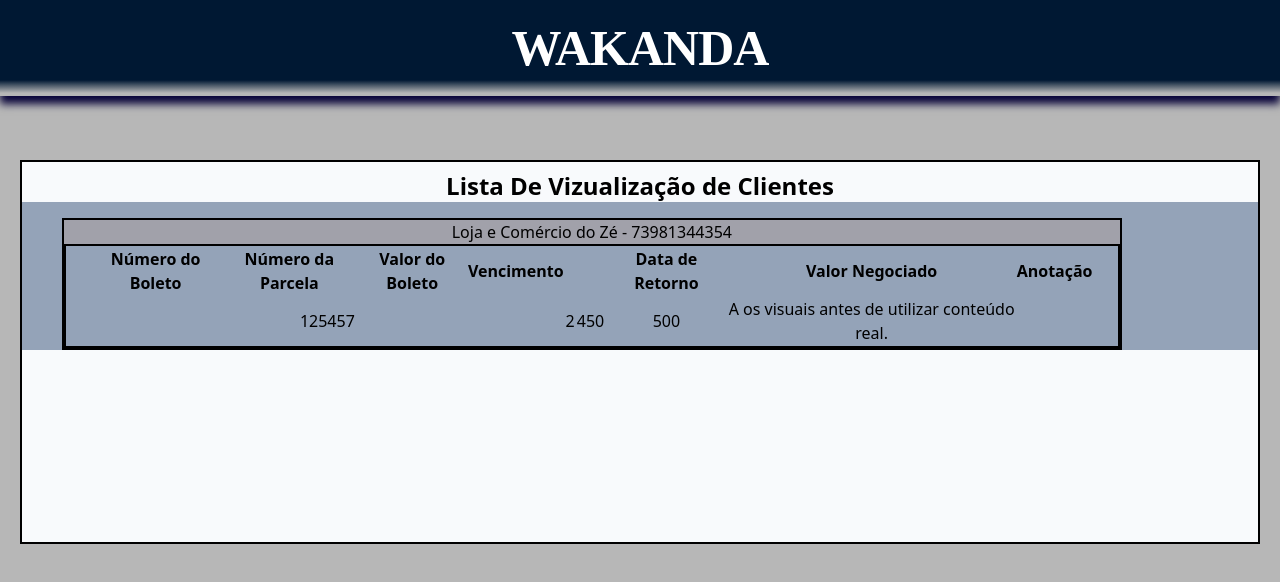
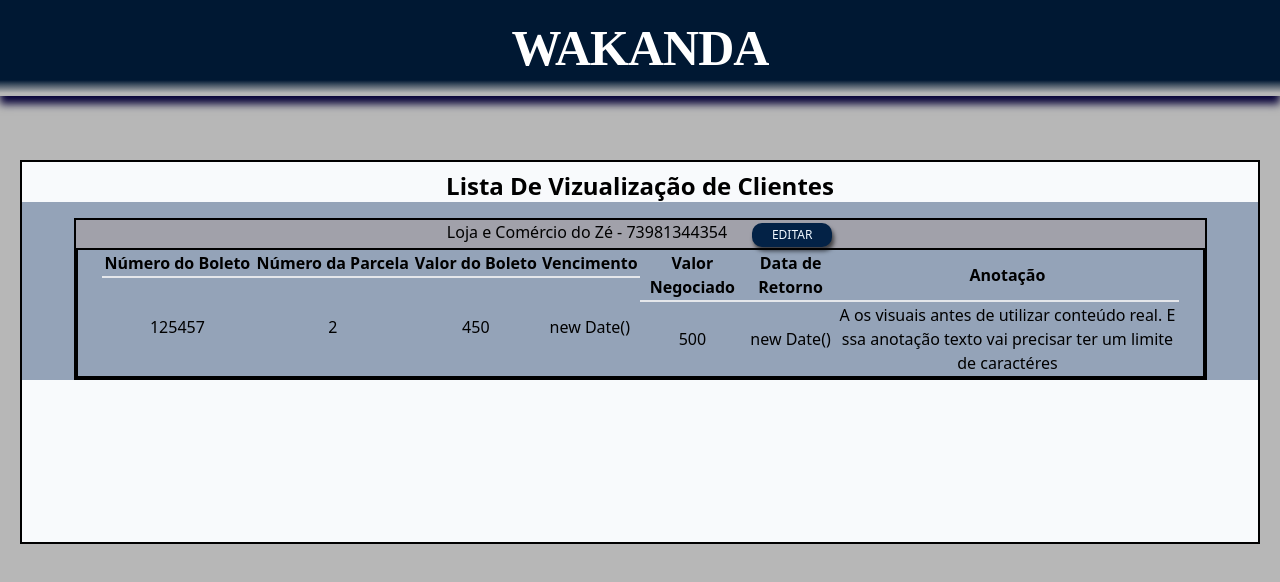
Before and after one commit to Anderson-ams/wakanda_cla-cobranca_boletos, a React (Create React App) app: page / in a window 1280 px wide. Shown: the top 582 px of the page. Built offline with nearby package versions, Linux system fonts and the light colour scheme.

Commit message:
git commit -m "estilizar tabela, capturar evento de click"

```diff
--- a/src/components/Botao/index.tsx
+++ b/src/components/Botao/index.tsx
@@ -1,12 +1,14 @@
+import React from 'react';
 
-import React from 'react';
 import style from './Botao.module.scss';
+
 
 
 type IProps = {
     children: React.ReactNode;
     type?: "button" | "submit" | "reset" | undefined,
     onClick?: () => void,
+    className?: React.HTMLAttributes<HTMLDivElement> | string | undefined | any
 }
 
 
--- a/src/components/TabelaCliente/index.tsx
+++ /dev/null
@@ -1,33 +0,0 @@
-import React from 'react';
-import Boleto from '../../core/BoletoCore/Boleto';
-import Cliente from '../../core/ClienteCore/Cliente';
-import Cobranca from '../../core/CobrancaCore/Conbranca';
-
-interface TabelaPropsCliente {
-  clientes: Cliente[]
-  children?: any
-  className?: React.HTMLAttributes<HTMLDivElement> | string | undefined | any
-}
-
-
-function TabelaCliente(props: TabelaPropsCliente ) {
-
-
-  function renderizarDados() {
-    return props.clientes?.map((cliente, i ) => {
-      return (
-        <tr className={`bg-zinc-400 `} key={cliente.telefoneCliente}>
-          {cliente.nomeCliente} - {cliente.telefoneCliente}
-        </tr>
-      )
-    })
-  }
-
-  return (
-    <table>
-      {renderizarDados()}
-    </table>
-  )
-}
-
-export default TabelaCliente;
--- a/src/components/LayoutTabela/index.tsx
+++ b/src/components/Tabelas/LayoutTabela/index.tsx
@@ -1,5 +1,6 @@
 import React from "react";
-import TituloTabela from '../TituloTabela';
+//import TituloTabela from '../TituloTabela';
+
 interface LayoutProps {
     titulo?: string
     children: any
@@ -7,7 +8,7 @@ interface LayoutProps {
 function LayoutTabela(props: LayoutProps) {
     return (
         <div
-            className={` pt-4  flex justify-center  bg-slate-400 text-center`}>
+            className={` pt-4  flex justify-center bg-slate-400 text-center`}>
                 {/* <TituloTabela>{props.titulo}</TituloTabela> */}
             <span>{props.children}</span>
         </div>
--- a/src/components/TabelaBoleto/index.tsx
+++ b/src/components/Tabelas/TabelaBoleto/index.tsx
@@ -1,6 +1,4 @@
-import React from 'react';
-
-import Boleto from '../../core/BoletoCore/Boleto';
+import Boleto from "../../../core/BoletoCore/Boleto";
 
 interface TabelaPropsBoleto {
   boletos: Boleto[];
@@ -9,34 +7,31 @@ function TabelaBoleto(props: TabelaPropsBoleto) {
   function renderizarCabecalho() {
     return (
       <>
-      <table>
-        <tr >
+        <tr>
           <th>Número do Boleto</th>
           <th>Número da Parcela</th>
           <th>Valor do Boleto</th>
           <th>Vencimento</th>
         </tr>
-      </table>
       </>
     );
   }
   function renderizarDados() {
     return props.boletos?.map((boleto, i) => {
       return (
-        <tr >
+        <tr>
           <td>{boleto.numeroDoBoleto}</td>
           <td>{boleto.numeroParcela}</td>
           <td>{boleto.valorBoleto}</td>
-          {/* <td>{new Date(boleto)}</td> */}
+          <td>{boleto.dataVencimento}</td>
         </tr>
-
       );
     });
   }
 
   return (
-    <table>
-      <thead>{renderizarCabecalho()}</thead>
+    <table className={`w-full`}>
+      <thead className={`border-b-2`}>{renderizarCabecalho()}</thead>
       <tbody>{renderizarDados()}</tbody>
     </table>
   );
--- /dev/null
+++ b/src/components/Tabelas/TabelaCliente/index.tsx
@@ -0,0 +1,47 @@
+import Cliente from "../../../core/ClienteCore/Cliente";
+
+interface TabelaPropsCliente {
+  clientes: Cliente[];
+  children?: any;
+  clienteSelecionado?: (cliente: Cliente) => void;
+  clienteExcluido?: (cliente: Cliente) => void;
+}
+
+function TabelaCliente(props: TabelaPropsCliente) {
+  const exibirAcoes = props.clienteSelecionado;
+  function renderizarDados() {
+    return props.clientes?.map((cliente, i) => {
+      return (
+        <tr key={cliente.telefoneCliente}>
+          {cliente.nomeCliente} - {cliente.telefoneCliente}{" "}
+          {exibirAcoes ? renderizarAcoes(cliente) : false}
+        </tr>
+      );
+    });
+  }
+
+  function renderizarAcoes(cliente: Cliente) {
+    return (
+      <td>
+        {" "}
+        {exibirAcoes ? (
+          props.clienteSelecionado ? (
+            <button
+              onClick={() => props.clienteSelecionado?.(cliente)}
+              className={`ml-6 w-20 h-6 text-center text-xs`}
+            >
+              EDITAR
+            </button>
+          ) : (
+            false
+          )
+        ) : (
+          false
+        )}
+      </td>
+    );
+  }
+  return <table>{renderizarDados()}</table>;
+}
+
+export default TabelaCliente;
--- a/src/components/TabelaCobranca/index.tsx
+++ b/src/components/Tabelas/TabelaCobranca/index.tsx
@@ -1,6 +1,6 @@
 import React from 'react';
 
-import Cobranca from '../../core/CobrancaCore/Conbranca';
+import Cobranca from '../../../core/CobrancaCore/Conbranca';
 
 interface TabelaPropsCobranca {
     cobrancas: Cobranca[];
@@ -11,8 +11,8 @@ function TabelaCobranca(props: TabelaPropsCobranca) {
         return (
             <>
                 <tr>
+                    <th>Valor Negociado</th>
                     <th>Data de Retorno</th>
-                    <th>Valor Negociado</th>
                     <th>Anotação</th>
                 </tr>
             </>
@@ -22,17 +22,17 @@ function TabelaCobranca(props: TabelaPropsCobranca) {
         return props.cobrancas?.map((cobranca, i) => {
             return (
                 <tr>
-                    {/* <td>{cobranca.dataDoRetorno}</td> */}
                     <td>{cobranca.valorNegociadoAPagar}</td>
-                    <td>{cobranca.anotacaoCobranca}</td>
+                    <td>{cobranca.dataDoRetorno}</td>
+                    <td className={`break-all`}>{cobranca.anotacaoCobranca}</td>
                 </tr>
             )
         });
     }
 
     return (
-        <table>
-            <thead>{renderizarCabecalho()}</thead>
+        <table className={`w-full`}>
+            <thead className={`border-b-2 w-screen`}>{renderizarCabecalho()}</thead>
             <tbody>{renderizarDados()}</tbody>
         </table>
     )
--- a/src/components/TituloTabela/index.tsx
+++ b/src/components/Tabelas/TituloTabela/index.tsx
@@ -1,10 +1,4 @@
 
-// type TituloProps = {
-//     children: string
-// }
-
-
-//VOCÊ PAROU NA AULA COMPONENTE LAYOUT MIN[8:00]
 function TituloTabela(props: any) {
     return (
         <div className='flex flex-col justify-center'>
--- a/src/core/BoletoCore/Boleto.ts
+++ b/src/core/BoletoCore/Boleto.ts
@@ -1,32 +1,32 @@
 
 export default class Boleto {
     // private #id: UUID;
-     private numeroBoleto: string
-     private numeroDaParcela: string
-     private dataDoVencimento: Date
-     private valorDoBoleto: number
+    private numeroBoleto: string
+    private numeroDaParcela: string
+    private valorDoBoleto: number
+    private dataDoVencimento: string
 
-    constructor(numeroBoleto: string, numeroDaParcela: string, dataDoVencimento: Date, valorDoBoleto: number){
+    constructor(numeroBoleto: string, numeroDaParcela: string, valorDoBoleto: number, dataDoVencimento: string) {
         this.numeroBoleto = numeroBoleto
         this.numeroDaParcela = numeroDaParcela
         this.dataDoVencimento = dataDoVencimento
         this.valorDoBoleto = valorDoBoleto
     }
-    static vazio(){
-        return new Boleto("", "", new Date(), 0)
-      }
-    get numeroDoBoleto(){
+    static vazio() {
+        return new Boleto("", "", 0, "")
+    }
+    get numeroDoBoleto() {
         return this.numeroBoleto
     }
 
-    get numeroParcela(){
+    get numeroParcela() {
         return this.numeroDaParcela
     }
 
-    get dataVencimento(){
+    get dataVencimento() {
         return this.dataDoVencimento
     }
-    get valorBoleto(){
+    get valorBoleto() {
         return this.valorDoBoleto
     }
 }
--- a/src/core/CobrancaCore/Conbranca.ts
+++ b/src/core/CobrancaCore/Conbranca.ts
@@ -1,15 +1,16 @@
 export default class Cobranca {
   private valorNegociado: number;
-  private dataDeRetorno: Date;
+  private dataDeRetorno: string;
   private anotacao: string;
-  constructor(valorNegociado: number, dataDeRetorno: Date, anotacao: string) {
+
+  constructor(valorNegociado: number, dataDeRetorno: string, anotacao: string) {
     this.valorNegociado = valorNegociado;
     this.dataDeRetorno = dataDeRetorno;
     this.anotacao = anotacao;
   }
 
   static vazio(){
-    return new Cobranca(0, new Date(), "")
+    return new Cobranca(0, "new Date()", "")
   }
 
   get valorNegociadoAPagar() {
--- a/src/pages/Lista/index.tsx
+++ b/src/pages/Lista/index.tsx
@@ -1,20 +1,28 @@
-import React from "react";
 
-import LayoutTabela from "../../components/LayoutTabela";
-import TabelaBoleto from "../../components/TabelaBoleto";
-import TabelaCliente from "../../components/TabelaCliente";
-import TabelaCobranca from "../../components/TabelaCobranca";
+import LayoutTabela from "../../components/Tabelas/LayoutTabela";
+import TabelaBoleto from "../../components/Tabelas/TabelaBoleto";
+import TabelaCliente from "../../components/Tabelas/TabelaCliente";
+import TabelaCobranca from "../../components/Tabelas/TabelaCobranca";
 import Boleto from "../../core/BoletoCore/Boleto";
 import Cliente from "../../core/ClienteCore/Cliente";
 import Cobranca from "../../core/CobrancaCore/Conbranca";
 
-
 function CadastrosLista() {
   const cliente = [new Cliente("Loja e Comércio do Zé", 73981344354)];
 
-  const boleto = [new Boleto("125457", "2", new Date(), 450)];
+  const boleto = [new Boleto("125457", "2", 450, "new Date()")];
 
-  const cobranca = [new Cobranca(500, new Date(), "A os visuais antes de utilizar conteúdo real.")];
+  const cobranca = [
+    new Cobranca(
+      500,
+      "new Date()",
+      "A os visuais antes de utilizar conteúdo real. Essa anotação texto vai precisar ter um limite de caractéres"
+    ),
+  ];
+
+  function clienteSelecionado(cliente: Cliente) {
+    console.log(cliente.nomeCliente);
+  }
 
   return (
     <div
@@ -30,19 +38,24 @@ function CadastrosLista() {
       </div>
 
       <LayoutTabela>
-
-        <div className={`flex-col w-11/12 border-black
-         border-2 justify-center border-x-2 border-y-2`}>
-          <div className={`flex bg-zinc-400 border-black  justify-center   `}>
-            <TabelaCliente clientes={cliente}></TabelaCliente>
+        <div
+          className={`flex-col w-11/12 flex m-auto border-black
+         border-2  border-x-2 border-y-2`}
+        >
+          <div className={`flex bg-zinc-400 border-black   justify-center   `}>
+            <TabelaCliente
+              clientes={cliente}
+              clienteSelecionado={clienteSelecionado}
+            ></TabelaCliente>
           </div>
-          <div className={`border-solid pl-6 pr-6  flex border-black border-2 justify-center  box-border`}>
+          <div
+            className={`border-solid pl-6 pr-6  flex border-black border-2 justify-center  box-border`}
+          >
             <TabelaBoleto boletos={boleto}></TabelaBoleto>
             <TabelaCobranca cobrancas={cobranca}></TabelaCobranca>
           </div>
         </div>
       </LayoutTabela>
-
     </div>
   );
 }
```
Also changed, not shown: src/components/Tabelas/LayoutTabela/index.css (renamed from src/components/LayoutTabela/index.css).
